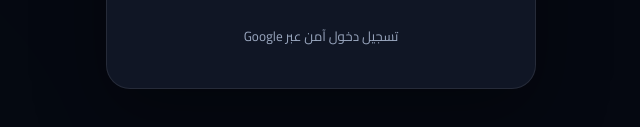
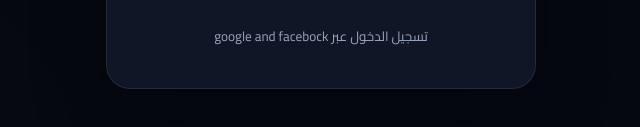
Before and after one commit to ahmedmamdouh333388-cyber/My-Store, a plain HTML site: page index.html in a window 1280 px wide. Shown: the part 565-692 px from the top of the page, 319-959 px from the left. Drawn offline with Linux system fonts and the light colour scheme; no server answers.

Commit message:
Update index.html

```diff
--- a/index.html
+++ b/index.html
@@ -27,7 +27,7 @@
       </button>
       <button id="google-login-btn" class="btn btn-google"><i class="fa-brands fa-google"></i><span>المتابعة باستخدام Google</span></button>
       <p id="auth-error-msg" class="error-text"></p>
-      <small class="muted">تسجيل دخول آمن عبر Google</small>
+      <small class="muted">تسجيل الدخول عبر google and facebock</small>
     </div>
   </section>
 
```
